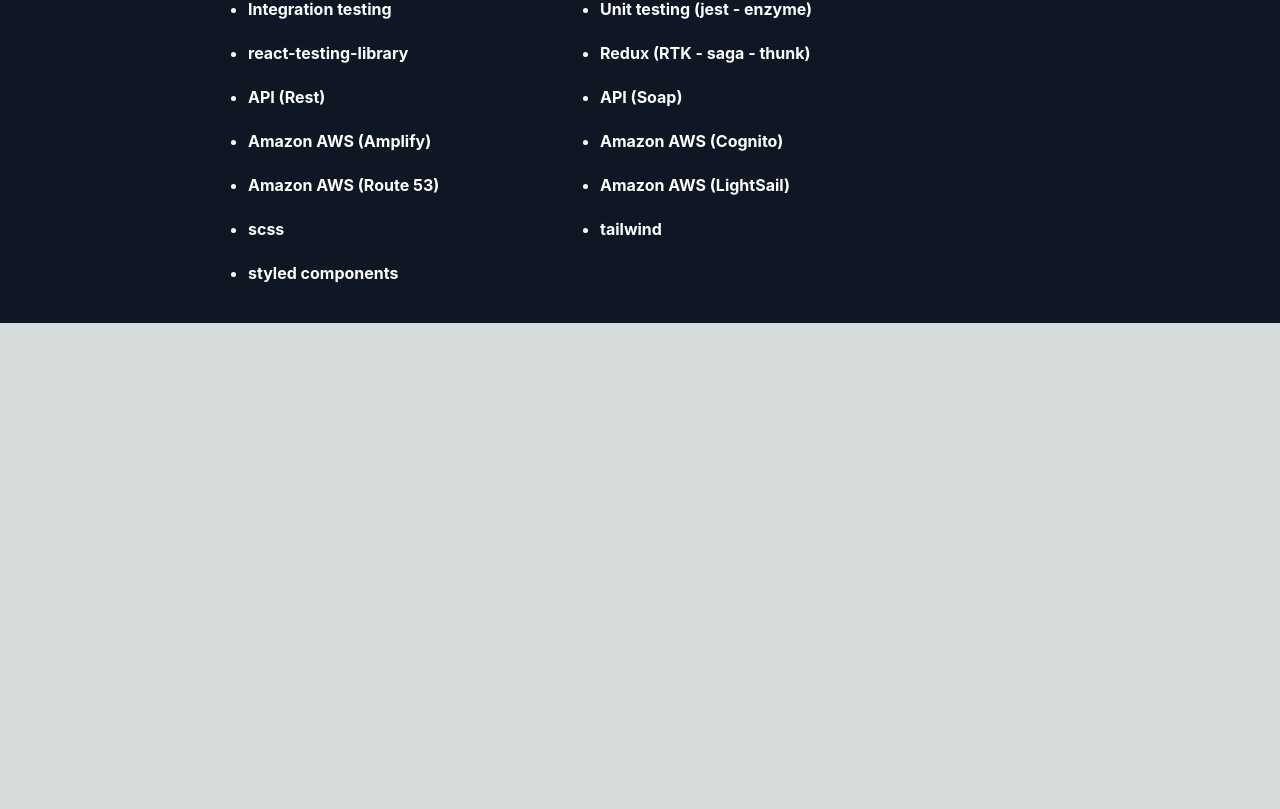
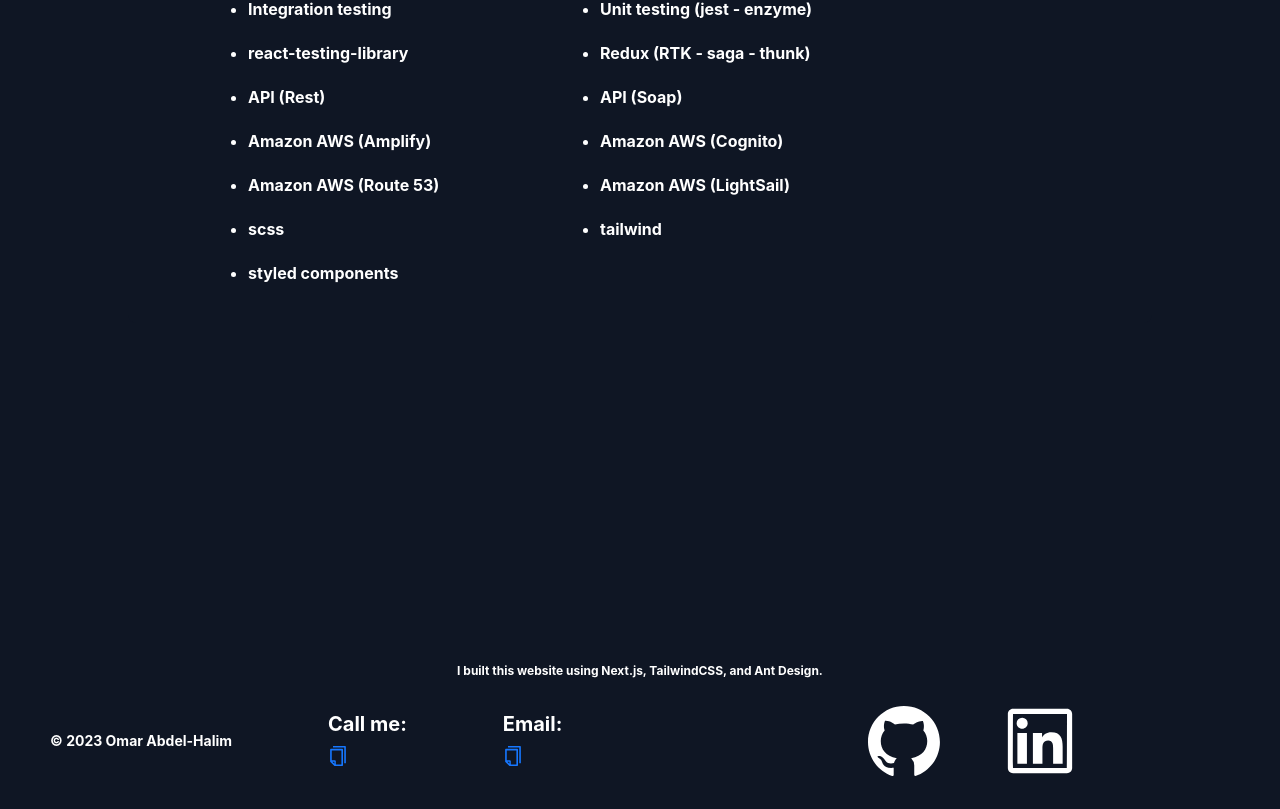
Before and after one commit to Omar300HP/My-Portfolio, a Next.js app: page / in a window 1280 px wide. Shown: the part 983-1792 px from the top of the page. Before the commit the page ends 1306 px from the top, so only its background shows below. Built offline with nearby package versions, Linux system fonts and the light colour scheme.

Commit message:
feat: add footer

```diff
--- /dev/null
+++ b/src/components/ContactIcons/index.jsx
@@ -0,0 +1,15 @@
+import Link from "next/link";
+import { GithubOutlined, LinkedinOutlined } from "@ant-design/icons";
+import { GITHUB_LINK, LINKEDIN_LINK } from "@/constants";
+
+export const Github = ({ size = 32 }) => (
+  <Link href={GITHUB_LINK} target="_blank">
+    <GithubOutlined style={{ fontSize: `${size}px` }} />
+  </Link>
+);
+
+export const LinkedIn = ({ size = 32 }) => (
+  <Link href={LINKEDIN_LINK} target="_blank">
+    <LinkedinOutlined style={{ fontSize: `${size}px` }} />
+  </Link>
+);
--- /dev/null
+++ b/src/components/Footer/Footer.jsx
@@ -0,0 +1,53 @@
+import { Col, Layout, Row, Space, Typography } from "antd";
+import { Github, LinkedIn } from "../ContactIcons";
+import { MAIL, PHONE } from "@/constants";
+
+const Footer = () => {
+  return (
+    <Layout.Footer className="text-white text-xl font-bold py-8 bg-inherit pt-80">
+      <Row>
+        <Col span={"24"}>
+          <Typography.Title className="text-white text-xs font-bold w-full text-center py-5 ">
+            I built this website using Next.js, TailwindCSS, and Ant Design.
+          </Typography.Title>
+        </Col>
+      </Row>
+
+      <Row>
+        <Col
+          span={"24"}
+          className="flex flex-row justify-start items-center gap-x-24"
+        >
+          <Typography.Text className="text-white text-sm font-bold">
+            © {new Date().getFullYear()} Omar Abdel-Halim
+          </Typography.Text>
+
+          <Space direction="vertical" className="gap-y-1">
+            <Typography.Title className="text-white text-xl mb-0 font-bold">
+              Call me:
+            </Typography.Title>
+            <Typography.Text className="text-white text-xl font-bold" copyable>
+              {PHONE}
+            </Typography.Text>
+          </Space>
+
+          <Space direction="vertical" className="gap-y-1">
+            <Typography.Title className="text-white text-xl mb-0 font-bold">
+              Email:
+            </Typography.Title>
+            <Typography.Text className="text-white text-xl font-bold" copyable>
+              {MAIL}
+            </Typography.Text>
+          </Space>
+
+          <Space className="ml-auto mr-[12vw] gap-x-16">
+            <Github size={72} />
+            <LinkedIn size={72} />
+          </Space>
+        </Col>
+      </Row>
+    </Layout.Footer>
+  );
+};
+
+export { Footer };
--- /dev/null
+++ b/src/components/Footer/index.jsx
@@ -0,0 +1 @@
+export { Footer } from "./Footer";
--- a/src/components/Navbar/Navbar.jsx
+++ b/src/components/Navbar/Navbar.jsx
@@ -1,9 +1,8 @@
 import { Layout, Space } from "antd";
 import Link from "next/link";
-import { GithubOutlined, LinkedinOutlined } from "@ant-design/icons";
-import { GITHUB_LINK, LINKEDIN_LINK } from "@/constants";
 import { Poppins } from "next/font/google";
 import classNames from "classnames";
+import { Github, LinkedIn } from "../ContactIcons";
 
 const font = Poppins({ subsets: ["latin"], weight: "700" });
 
@@ -20,12 +19,8 @@
       </Link>
 
       <Space size={"middle"} className="ml-auto mr-6">
-        <Link href={GITHUB_LINK} target="_blank">
-          <GithubOutlined />
-        </Link>
-        <Link href={LINKEDIN_LINK} target="_blank">
-          <LinkedinOutlined />
-        </Link>
+        <Github />
+        <LinkedIn />
       </Space>
     </Layout.Header>
   );
--- a/src/constants.js
+++ b/src/constants.js
@@ -1,5 +1,7 @@
 export const GITHUB_LINK = process.env.NEXT_PUBLIC_GITHUB_LINK;
 export const LINKEDIN_LINK = process.env.NEXT_PUBLIC_LINKEDIN_LINK;
+export const PHONE = process.env.NEXT_PUBLIC_PHONE;
+export const MAIL = process.env.NEXT_PUBLIC_MAIL;
 
 export const SKILL_LEVELS_ENUM = {
   Beginner: "Beginner",
--- a/src/pages/index.js
+++ b/src/pages/index.js
@@ -1,6 +1,7 @@
 import { Poppins } from "next/font/google";
+import { Card, Layout, Space } from "antd";
 import { Navbar } from "@/components/Navbar";
-import { Card, Layout, Space } from "antd";
+import { Footer } from "@/components/Footer";
 import { Hello, Skills, Summary } from "@/components/StaticContent";
 
 const font = Poppins({ subsets: ["latin"], weight: "400" });
@@ -20,6 +21,7 @@
 
           <Skills />
         </Layout.Content>
+        <Footer />
       </Layout>
     </main>
   );
```
